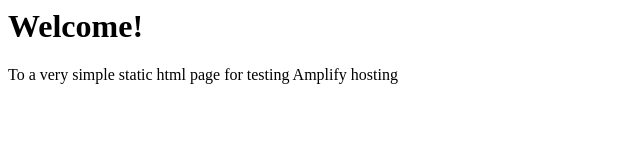
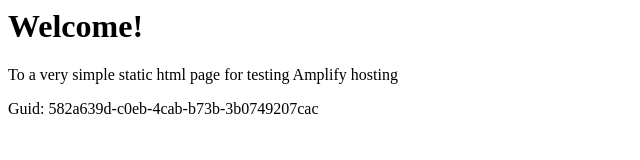
Before and after one commit to aws-aemilia-hkg/Github-PR-Commit-Integration-Test-DoNotTouch-GitHubAutoBuildPrPreviewCanaryTest-v1-prod-ap-east-1, a website: page src/index.html in a window 1280 px wide. Shown: the whole page, without its empty margins (0-640 px from the left). Drawn offline with Linux system fonts and the light colour scheme.

Commit message:
commit from integ tests

```diff
--- a/src/index.html
+++ b/src/index.html
@@ -1,3 +1,5 @@
+
+
 <html lang="en">
 
 <head>
@@ -10,6 +12,6 @@
 <body>
     <h1>Welcome!</h1>
     <p>To a very simple static html page for testing Amplify hosting</p>
-</body>
+    <p>Guid: 582a639d-c0eb-4cab-b73b-3b0749207cac</p></body>
 
 </html>
```
